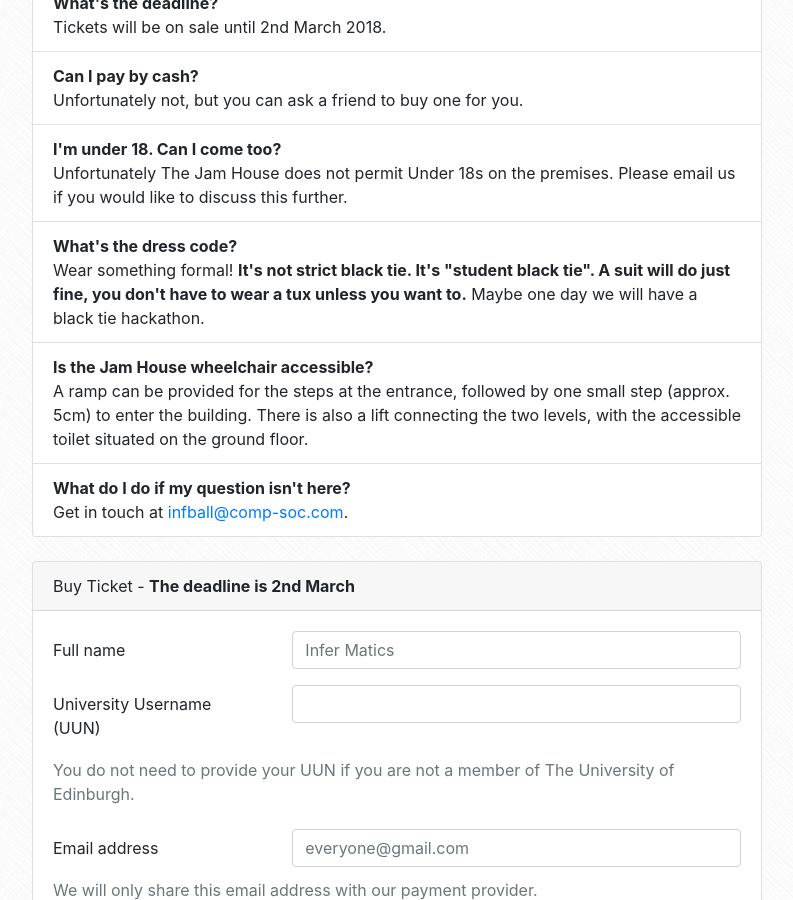
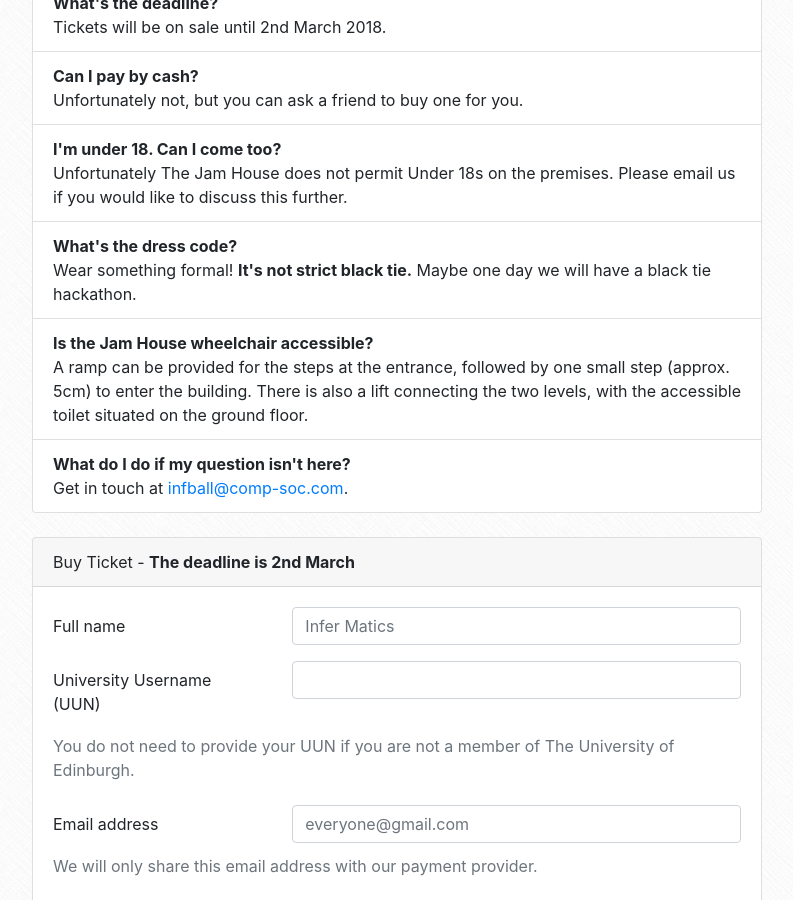
Before and after one commit to compsoc-edinburgh/website, a Jekyll site: the page built from _pages/infball.html, in a window 1280 px wide and 900 px high, scrolled down 792 px. Shown: the whole window, without its empty margins (243-1036 px from the left). Built offline with Jekyll 4.4.1, drawn with Linux system fonts in a browser that asks for light colours; nearby versions of some CDN libraries.

Commit message:
Update infball.html

```diff
--- a/_pages/infball.html
+++ b/_pages/infball.html
@@ -49,7 +49,7 @@
                 <li class="list-group-item">
                     <strong>What's the dress code?</strong>
                     <div>
-                        Wear something formal! <strong>It's not strict black tie. It's "student black tie". A suit will do just fine, you don't have to wear a tux unless you want to.</strong> Maybe one day we will have a black tie hackathon.
+                        Wear something formal! <strong>It's not strict black tie.</strong> Maybe one day we will have a black tie hackathon.
                     </div>
                 </li>
                 <li class="list-group-item">
```
